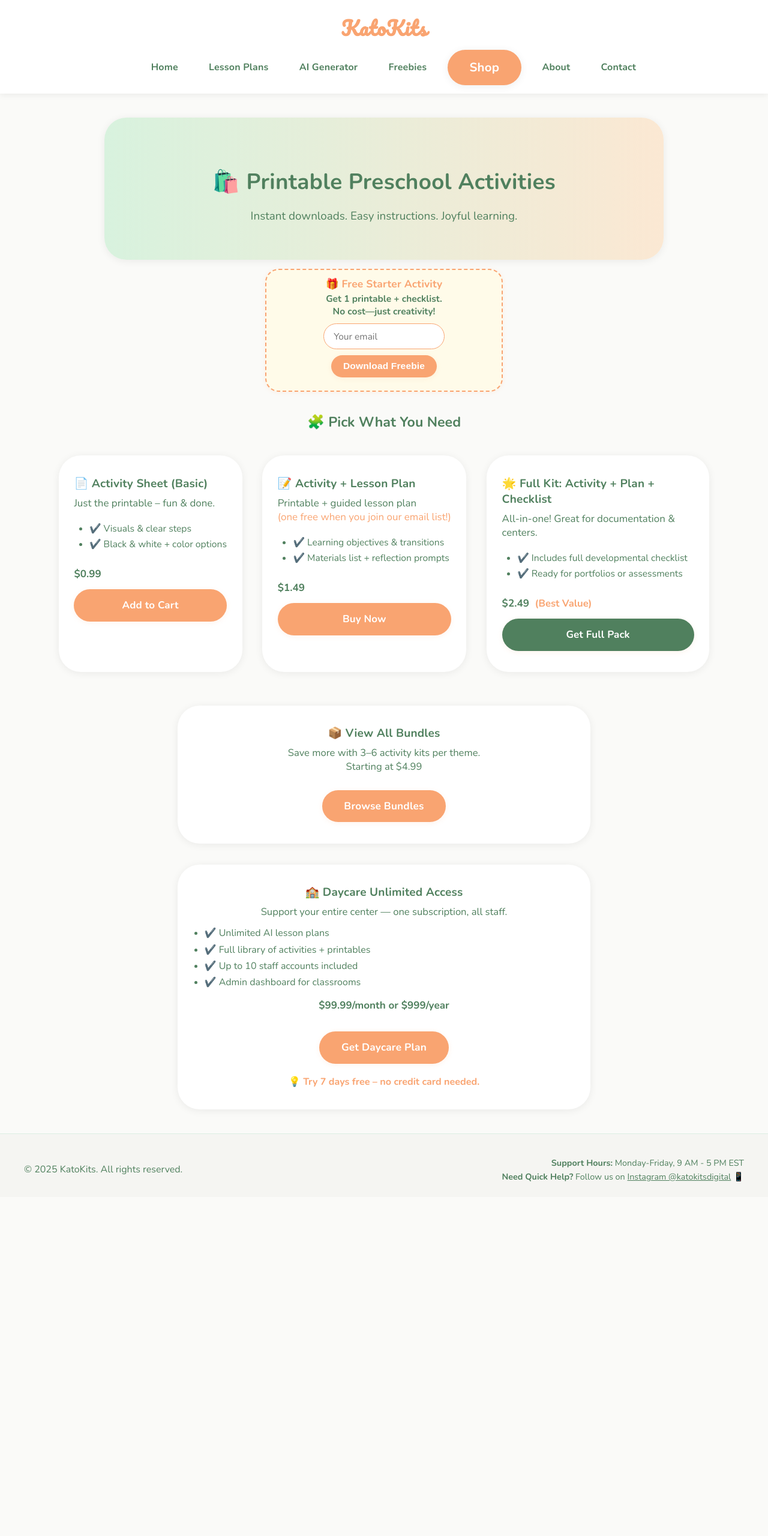
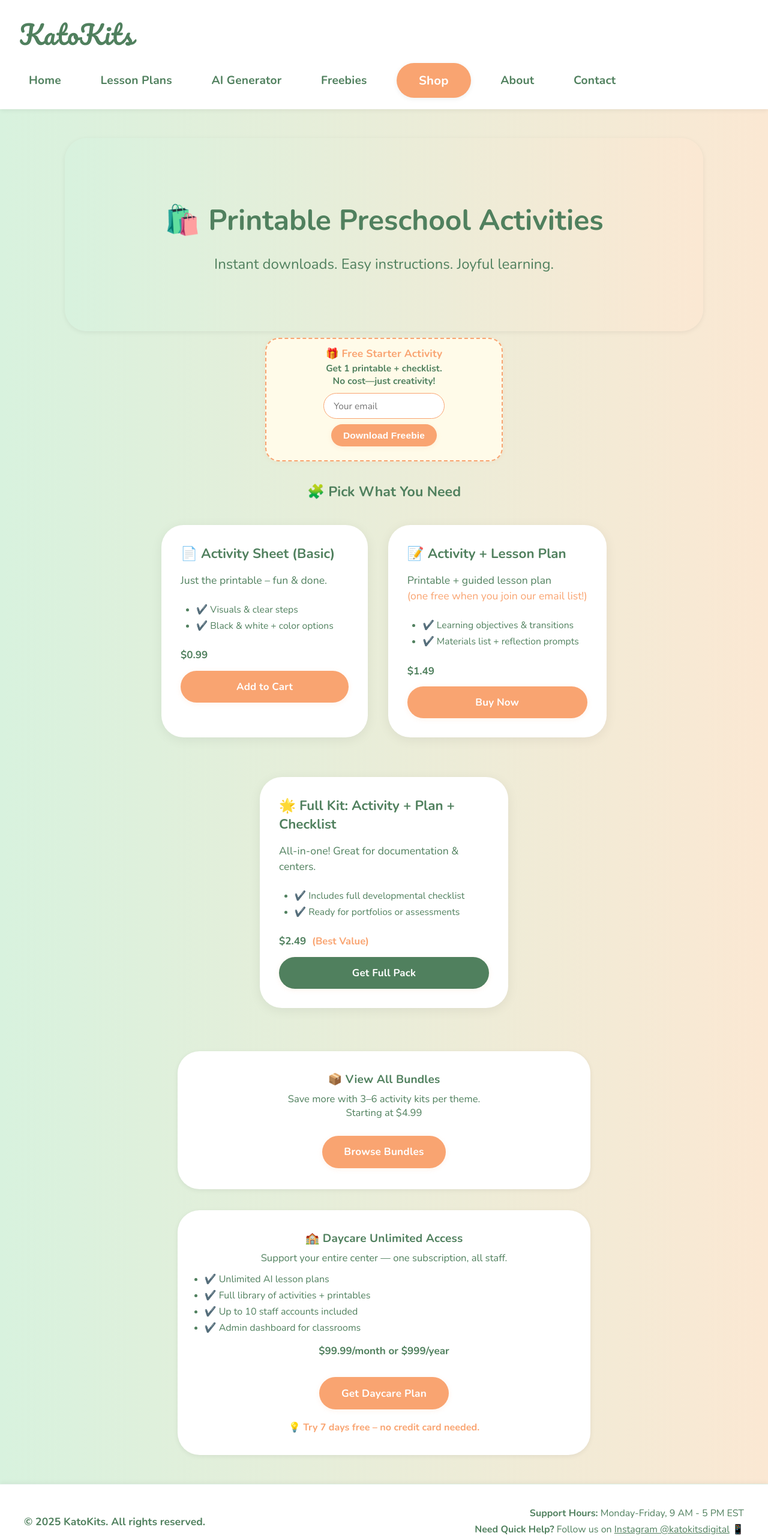
Before and after one commit to KatoKits/KatoKits, a plain HTML site: page shop.html in a window 1280 px wide. Shown: the whole page at 60% size. Before the commit the page ends 1995 px from the top, so only its background shows below. Drawn offline with nearby package versions, Linux system fonts and the light colour scheme.

Commit message:
Standardize styling and theme across all pages with consistent fonts and box sizes

```diff
--- a/shop.html
+++ b/shop.html
@@ -9,79 +9,84 @@
   <link href="https://fonts.googleapis.com/css2?family=Pacifico&family=Nunito:wght@400;700&display=swap" rel="stylesheet">
   <style>
     :root {
+      --green: #50805E;
       --peach: #F9A471;
-      --mint: #D8F2DE;
-      --green: #50805E;
-      --cream: #FBE8D3;
+      --cream-left: #D8F2DE;
+      --cream-right: #FBE8D3;
+      --white: #FFFFFF;
+      --dark-green: #3a5f44;
       --radius: 2.3rem;
-      --shadow: 0 2px 14px #0001;
-      --white: #fff;
+      --shadow: 0 2px 8px #0001;
+      --shadow-card: 0 4px 20px #0001;
     }
     body {
       font-family: 'Nunito', Arial, sans-serif;
-      background: #fafaf8;
+      background: linear-gradient(90deg, var(--cream-left) 0%, var(--cream-right) 100%);
       margin: 0;
+      padding: 0;
       color: var(--green);
+      min-height: 100vh;
     }
     header {
       background: var(--white);
-      box-shadow: 0 2px 10px #0001;
-      padding: 1.1rem 0 0.9rem 0;
+      color: var(--green);
+      padding: 1.2rem 0 1.2rem 0;
       display: flex;
-      justify-content: center;
-      align-items: center;
-      flex-wrap: wrap;
+      flex-direction: column;
+      align-items: flex-start;
+      box-shadow: var(--shadow);
     }
     .logo {
       font-family: 'Pacifico', cursive;
-      font-size: 2rem;
-      color: var(--peach);
-      margin-right: 2rem;
-      font-weight: bold;
-      letter-spacing: 0.03em;
+      font-size: 2.7rem;
+      margin-left: 2rem;
+      color: var(--green);
+      letter-spacing: 1px;
     }
     nav {
       display: flex;
-      gap: 1.1rem;
-      flex-wrap: wrap;
+      gap: 2.1rem;
+      align-items: center;
+      font-size: 1.35rem;
+      margin-left: 2rem;
+      margin-top: 0.6rem;
+      font-family: 'Nunito', Arial, sans-serif;
     }
     nav a {
       color: var(--green);
       text-decoration: none;
       font-weight: 700;
-      font-size: 1rem;
+      padding: 0.5rem 1rem;
       border-radius: 1.5rem;
-      padding: 0.47rem 1.05rem;
-      transition: background 0.13s, color 0.13s;
+      transition: background 0.2s, color 0.2s;
     }
-    nav a.btn, nav a.active {
+    nav a.active {
       background: var(--peach);
-      color: #fff;
+      color: var(--white);
     }
     nav a:hover {
-      background: var(--mint);
+      background: var(--cream-left);
       color: var(--green);
     }
     .shop-hero {
-      background: linear-gradient(90deg, var(--mint) 0%, var(--cream) 100%);
+      background: linear-gradient(90deg, var(--cream-left) 0%, var(--cream-right) 100%);
       border-radius: var(--radius);
-      margin: 2.5rem auto 2.2rem auto;
+      margin: 3rem auto 2rem auto;
       text-align: center;
-      padding: 3.2rem 1rem 2.1rem 1rem;
-      max-width: 900px;
+      padding: 4rem 2rem;
+      max-width: 1000px;
       box-shadow: var(--shadow);
     }
     .shop-hero h1 {
-      font-size: 2.3rem;
+      font-size: 3rem;
       margin-bottom: 1rem;
       color: var(--green);
-      font-weight: 900;
-      letter-spacing: 0.01em;
+      font-weight: 700;
     }
     .shop-hero p {
-      font-size: 1.18rem;
+      font-size: 1.5rem;
       color: var(--green);
-      margin-bottom: 1.7rem;
+      margin-bottom: 2rem;
     }
     .freebie-cta-mini {
       background: #fffbe9;
@@ -169,33 +174,31 @@
     .shop-card {
       background: var(--white);
       border-radius: var(--radius);
-      box-shadow: var(--shadow);
-      padding: 2.1rem 1.6rem 2.2rem 1.6rem;
-      min-width: 250px;
-      max-width: 320px;
+      box-shadow: var(--shadow-card);
+      padding: 2rem;
+      min-width: 280px;
+      max-width: 350px;
       display: flex;
       flex-direction: column;
       align-items: flex-start;
-      margin-bottom: 1rem;
-      position: relative;
-      overflow: hidden;
-      transition: box-shadow 0.2s, transform 0.13s;
+      margin-bottom: 2rem;
+      transition: transform 0.2s, box-shadow 0.2s;
     }
     .shop-card:hover {
-      box-shadow: 0 8px 32px #F9A47133;
-      transform: translateY(-2px) scale(1.015);
+      transform: translateY(-5px);
+      box-shadow: 0 8px 30px rgba(0,0,0,0.15);
     }
     .shop-card h3 {
-      font-size: 1.19rem;
-      font-weight: 800;
-      margin: 0 0 0.5rem 0;
+      font-size: 1.4rem;
+      font-weight: 700;
+      margin: 0 0 1rem 0;
       color: var(--green);
-      letter-spacing: 0.01em;
     }
     .shop-card p {
-      font-size: 1.06rem;
-      margin: 0 0 0.7rem 0;
+      font-size: 1.1rem;
+      margin: 0 0 1rem 0;
       color: var(--green);
+      line-height: 1.5;
     }
     .shop-card ul {
       margin: 0.4rem 0 0.8rem 1.1rem;
@@ -309,34 +312,40 @@
       margin-top: 1.2rem;
       display: block;
     }
-    footer {
-      background: #f5f5f2;
-      margin-top: 2.5rem;
-      padding: 2rem 0 1.2rem 0;
-      text-align: center;
-      font-size: 1rem;
-      color: var(--green);
-    }
     @media (max-width: 980px) {
       .shop-grid {
         flex-direction: column;
+        gap: 1.5rem;
+        align-items: center;
+      }
+      .hero {
+        padding: 3rem 1rem;
+      }
+      .hero h1 {
+        font-size: 2.5rem;
+      }
+      nav {
+        font-size: 1.1rem;
         gap: 1.1rem;
-        align-items: center;
+        margin-left: 1rem;
+      }
+      .logo {
+        font-size: 2rem;
+        margin-left: 1rem;
       }
     }
     @media (max-width: 700px) {
       .shop-hero {
-        padding: 2rem 0.5rem 2rem 0.5rem;
+        padding: 2rem 1rem;
       }
       .shop-card, .bundle-section, .daycare-section {
-        padding: 1.1rem 0.7rem 1.3rem 0.7rem;
+        padding: 1.5rem;
         min-width: unset;
         max-width: unset;
       }
       .freebie-cta-mini {
-        max-width: 97vw;
-        font-size: 0.97rem;
-        padding: 0.6rem 0.35rem 0.95rem 0.35rem;
+        max-width: 95vw;
+        padding: 1rem;
       }
     }
   </style>
--- a/styles.css
+++ b/styles.css
@@ -260,10 +260,11 @@
 footer {
   background: var(--white);
   color: var(--green);
-  padding: 1.5rem 0;
+  padding: 2rem 0;
   margin-top: 3rem;
   font-size: 1rem;
   border-top: 1px solid #dceee3;
+  box-shadow: 0 -2px 8px rgba(0,0,0,0.05);
 }
 .footer-content {
   display: flex;
@@ -275,13 +276,19 @@
   margin: 0 auto;
   padding: 0 2rem;
 }
+.footer-content > p {
+  font-size: 1.1rem;
+  font-weight: 600;
+  margin: 0;
+}
 .footer-info {
   text-align: right;
 }
 .footer-info p {
-  margin: 0.2rem 0;
-  font-size: 0.9rem;
+  margin: 0.3rem 0;
+  font-size: 1rem;
   color: var(--green);
+  font-weight: 500;
 }
 @media (max-width: 768px) {
   .footer-content {
```
Also changed, not shown: ai.html (+11 -9 lines), contact.html (+14 -11 lines).
